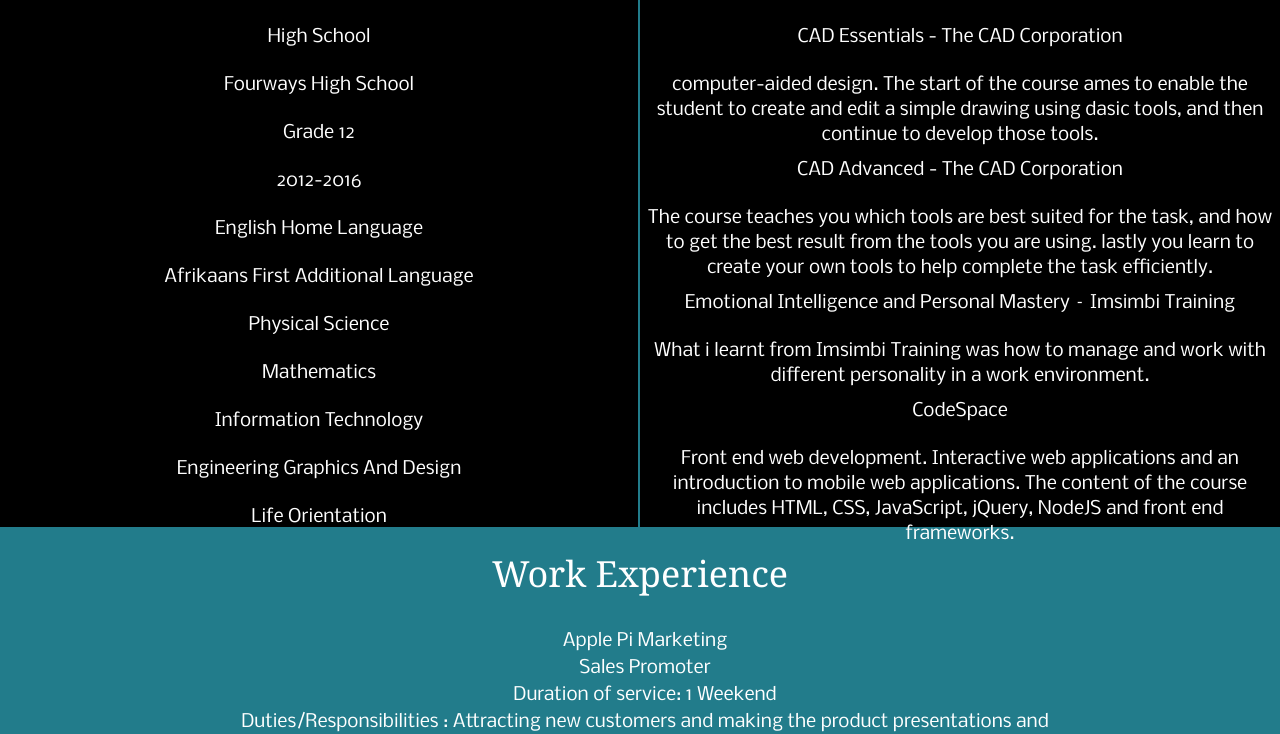
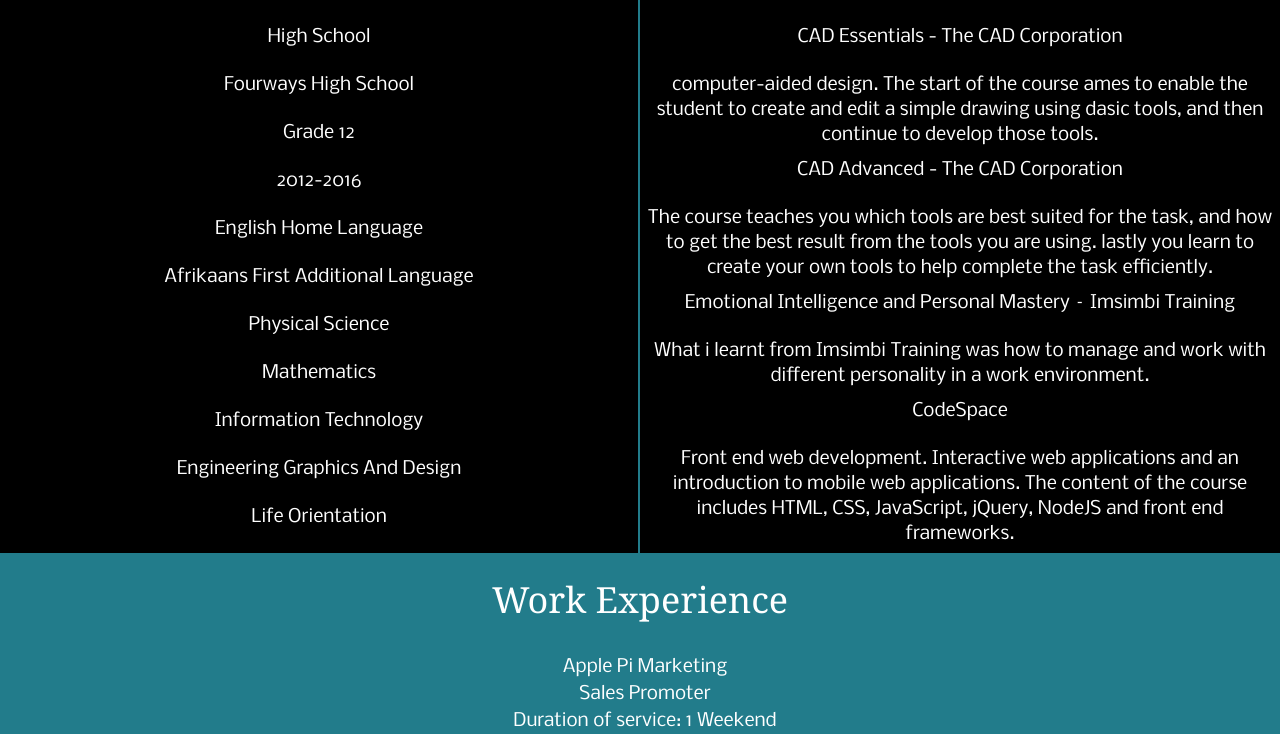
Before and after one commit to X-olani/webCV, a plain HTML site: page index.html in a window 1280 px wide. Shown: the part 573-1307 px from the top of the page. Drawn offline with nearby package versions, Linux system fonts and the light colour scheme; a web font is replaced by a local one.

Commit message:
Update class.css

```diff
--- a/styles/class.css
+++ b/styles/class.css
@@ -24,7 +24,7 @@ font-size: 22px}
 .expP{font-size: 18px;
 padding-top: 3px}
 .intro{ width: 100%;
-  height: 600px;
+  height: 626px;
   background-color:black;
 }
 p{padding-left: 10px}
@@ -75,7 +75,7 @@ width: 100%}
     color:white;
   }
 .eduspace{width: 50%;
-height:600px;
+height:626px;
 border-right: 2px solid #227c8b;}
 
 .Course{width: 50%;
```
